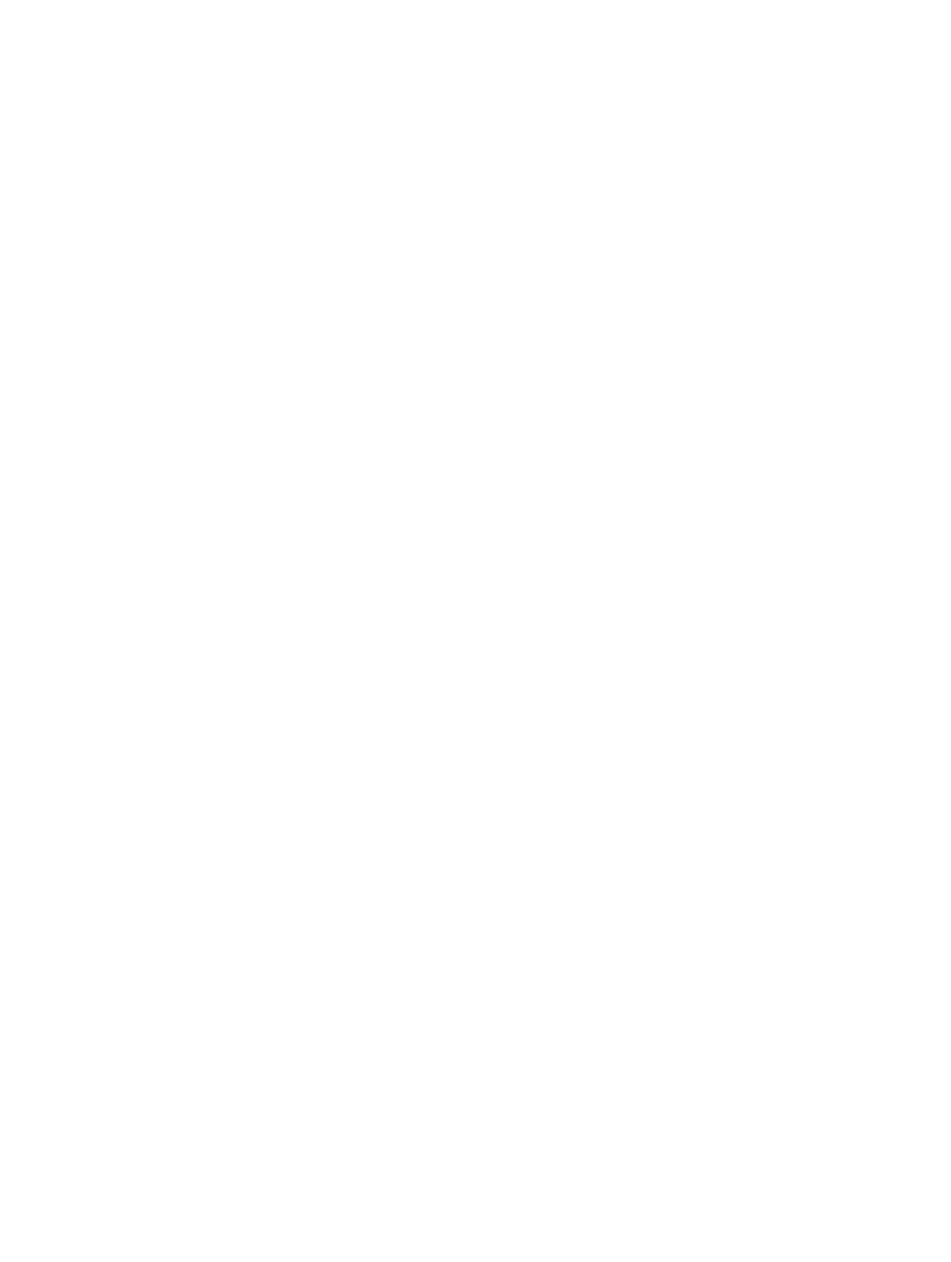
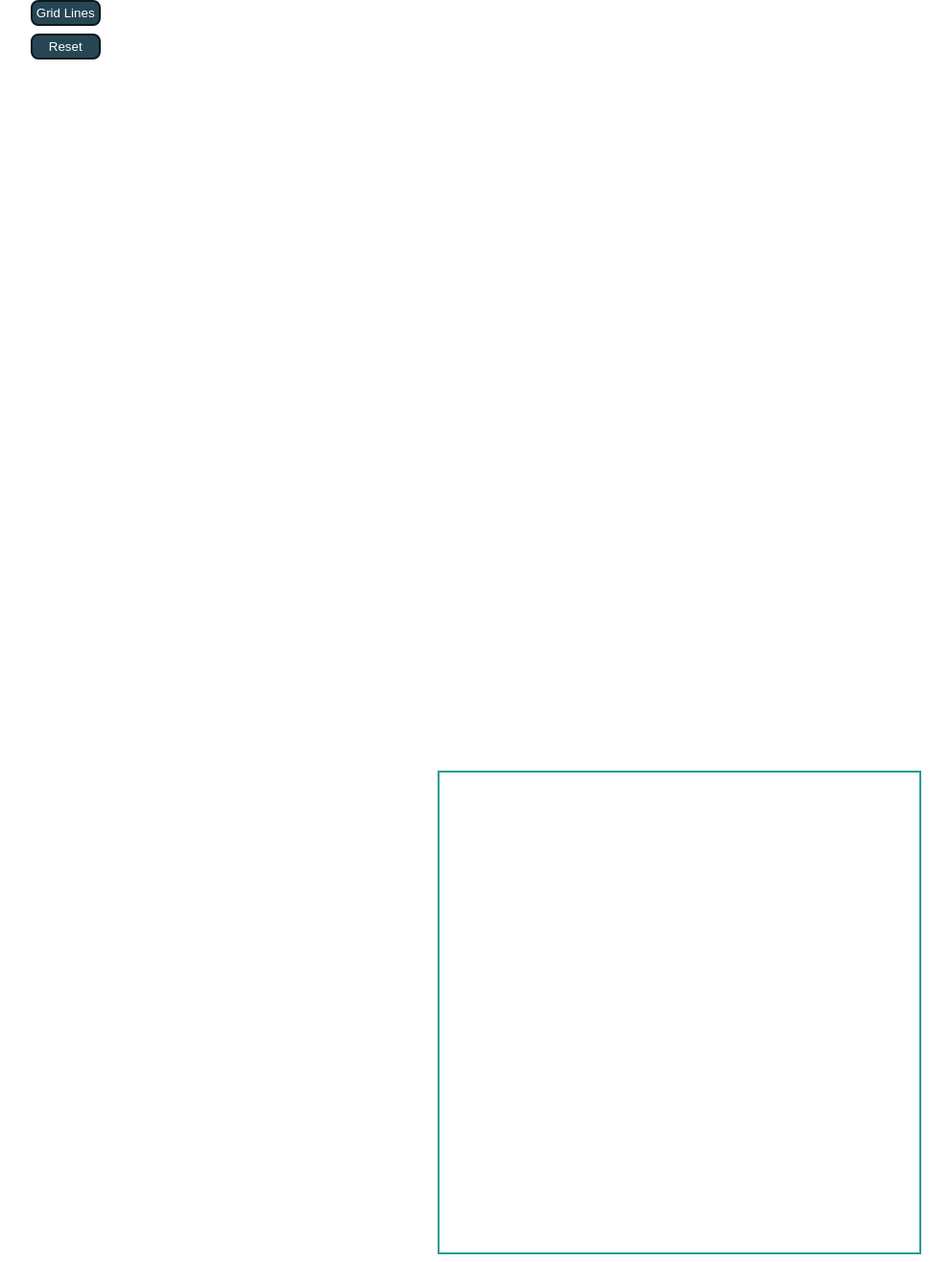
Before and after one commit to Curvu/etch-a-sketch, a plain HTML site: page index.html in a window 1280 px wide. Shown: the top 1315 px of the page at 96% size, without its empty margins (144-1135 px from the left). Drawn offline with Linux system fonts and the light colour scheme.

Commit message:
html needed for container, added button for reset and toggle lines

```diff
--- a/index.html
+++ b/index.html
@@ -5,8 +5,10 @@
     </head>
     <body>
         <div class="container">
-
+            <button id="lines" class="btn">Grid Lines</button>
+            <button id="reset" class="btn">Reset</button>
         </div>
+        <div class="grid"></div>
     </body>
     <script src="./main.js"></script>
 </html>
```
